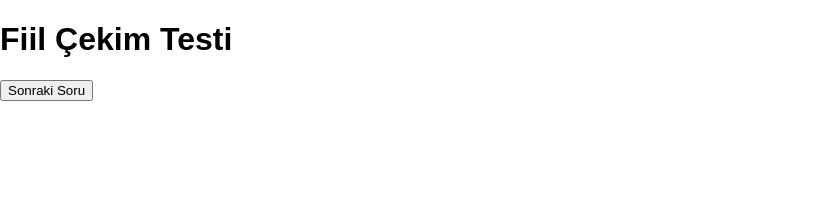
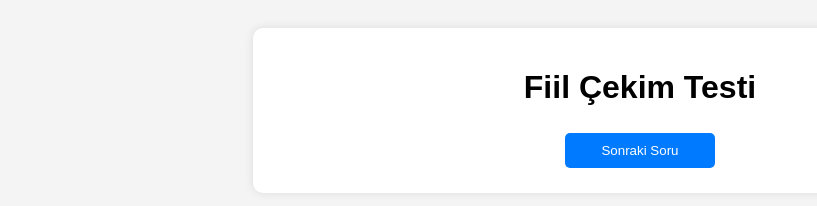
Before and after one commit to enesadem/Learn-Greek, a plain HTML site: page index.html in a window 1280 px wide. Shown: the whole page, without its empty margins (0-817 px from the left). Drawn offline with Linux system fonts and the light colour scheme; no server answers.

Commit message:
Update style.css

```diff
--- a/style.css
+++ b/style.css
@@ -1,28 +1,38 @@
 body {
-    font-family: Arial, sans-serif;
-    margin: 0;
-    padding: 0;
-}
-
-header {
-    background-color: #4CAF50;
-    color: white;
+    font-family: 'Arial', sans-serif;
+    background-color: #f4f4f4;
     text-align: center;
-    padding: 1em;
-}
-
-main {
-    max-width: 800px;
-    margin: 20px auto;
     padding: 20px;
 }
 
-footer {
-    background-color: #4CAF50;
+.container {
+    background-color: white;
+    width: 60%;
+    margin: auto;
+    padding: 20px;
+    box-shadow: 0 0 10px rgba(0, 0, 0, 0.1);
+    border-radius: 10px;
+}
+
+.choice-container {
+    margin: 20px 0;
+}
+
+.btn {
+    padding: 10px 20px;
+    background-color: #007bff;
     color: white;
-    text-align: center;
-    padding: 1em;
-    position: fixed;
-    bottom: 0;
-    width: 100%;
+    border: none;
+    border-radius: 5px;
+    cursor: pointer;
+    margin: 5px;
+    width: 150px;
 }
+
+.btn:hover {
+    background-color: #0056b3;
+}
+
+button:focus {
+    outline: none;
+}
```
